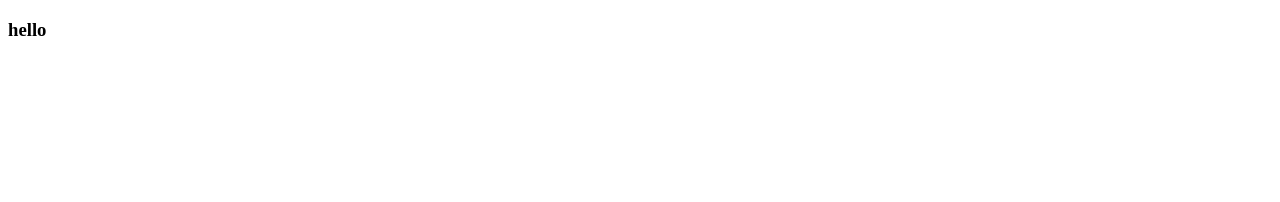
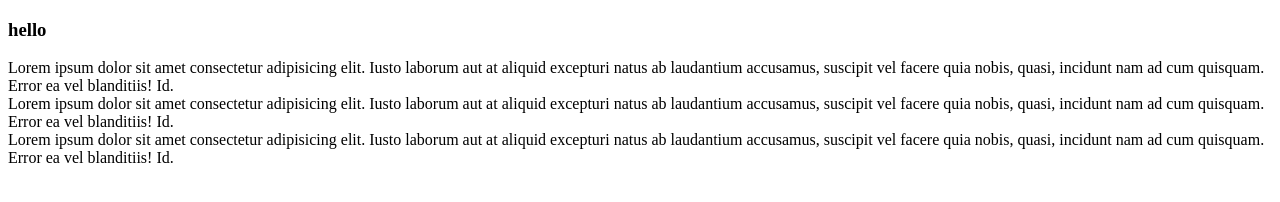
Before and after one commit to chhando/first-time, a plain HTML site: page index.html in a window 1280 px wide. Drawn offline with Linux system fonts and the light colour scheme.

Commit message:
Another Div Add

```diff
--- a/index.html
+++ b/index.html
@@ -7,5 +7,14 @@
 </head>
 <body>
     <h3>hello</h3>
+    <div>
+        Lorem ipsum dolor sit amet consectetur adipisicing elit. Iusto laborum aut at aliquid excepturi natus ab laudantium accusamus, suscipit vel facere quia nobis, quasi, incidunt nam ad cum quisquam. Error ea vel blanditiis! Id.
+    </div>
+    <div>
+        Lorem ipsum dolor sit amet consectetur adipisicing elit. Iusto laborum aut at aliquid excepturi natus ab laudantium accusamus, suscipit vel facere quia nobis, quasi, incidunt nam ad cum quisquam. Error ea vel blanditiis! Id.
+    </div>
+    <div>
+        Lorem ipsum dolor sit amet consectetur adipisicing elit. Iusto laborum aut at aliquid excepturi natus ab laudantium accusamus, suscipit vel facere quia nobis, quasi, incidunt nam ad cum quisquam. Error ea vel blanditiis! Id.
+    </div>
 </body>
 </html>
```
